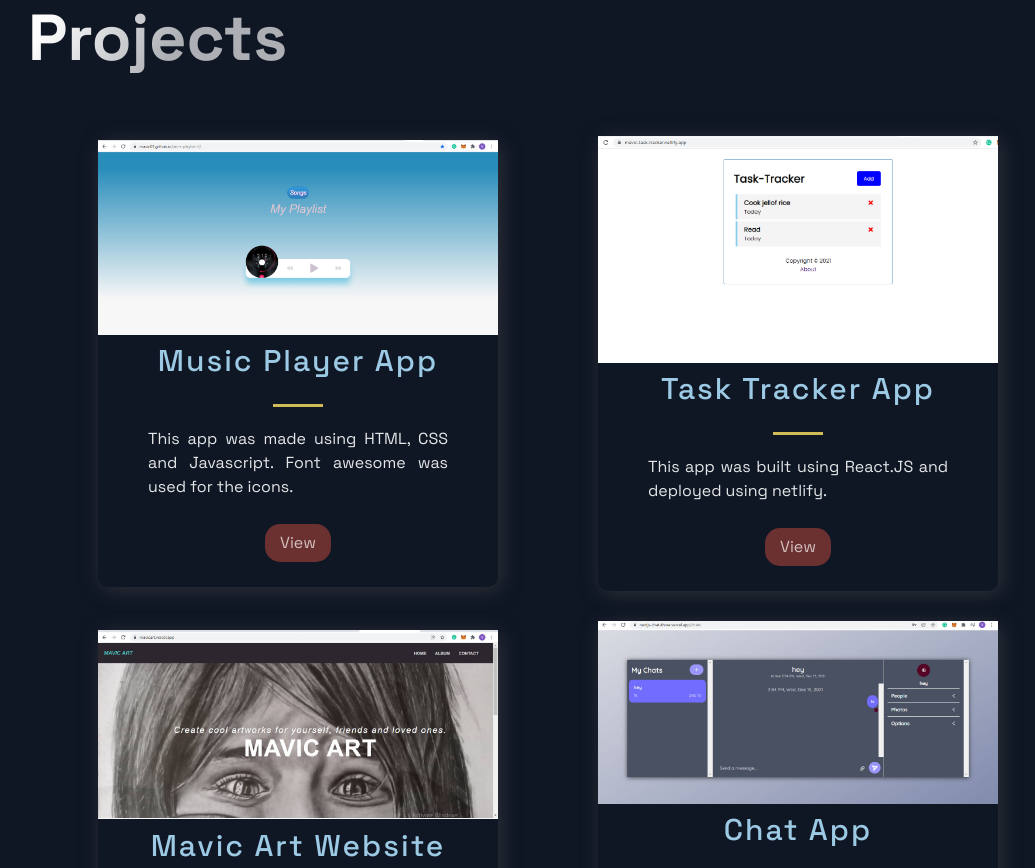
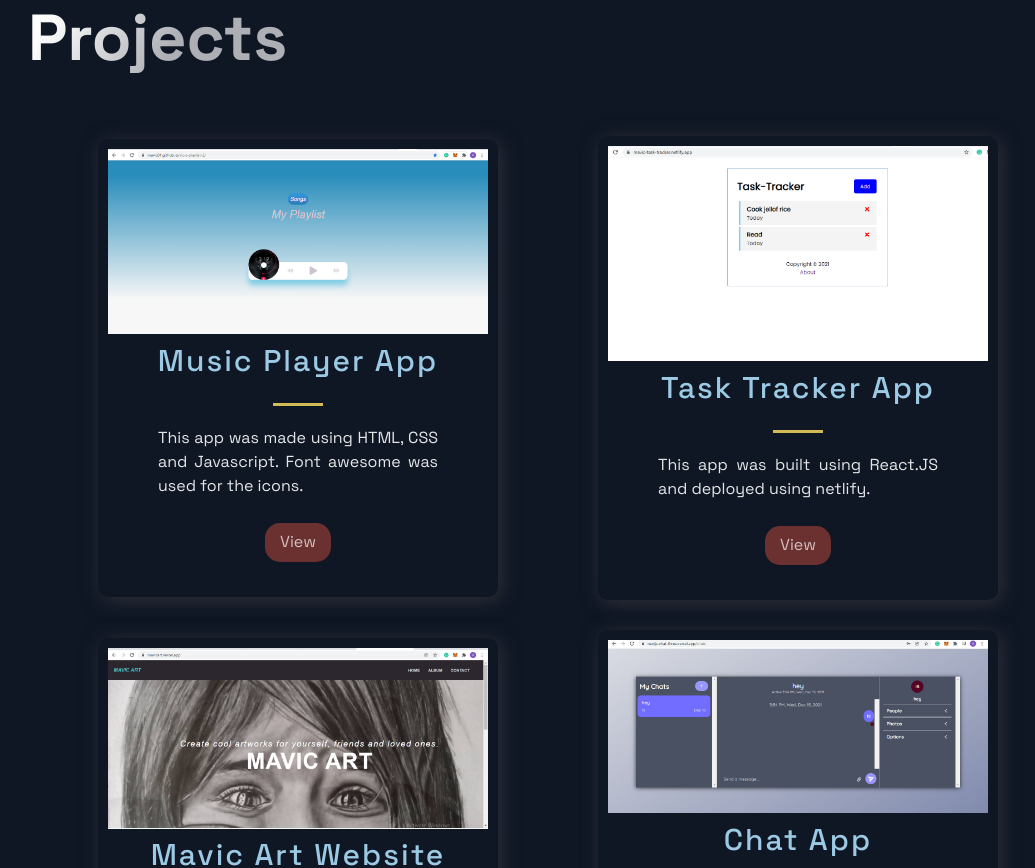
Before and after one commit to mavic01/port-mastery, a Next.js app: page / in a window 1280 px wide. Shown: the part 700-1568 px from the top of the page, without its empty margins (92-1127 px from the left). Built offline with nearby package versions, Linux system fonts and the light colour scheme.

Commit message:
random userr

```diff
--- a/src/components/Projects/ProjectsStyles.js
+++ b/src/components/Projects/ProjectsStyles.js
@@ -27,8 +27,10 @@ export const BlogCard = styled.div`
   box-shadow: 3px 3px 20px rgba(80, 78, 78, 0.5);
   text-align: center;
   width: 400px;
+  padding: 10px;
   @media ${(props) => props.theme.breakpoints.sm} {
     width: 100%;
+    margin-bottom: 10px;
   }
 `;
 export const TitleContent = styled.div`
```
